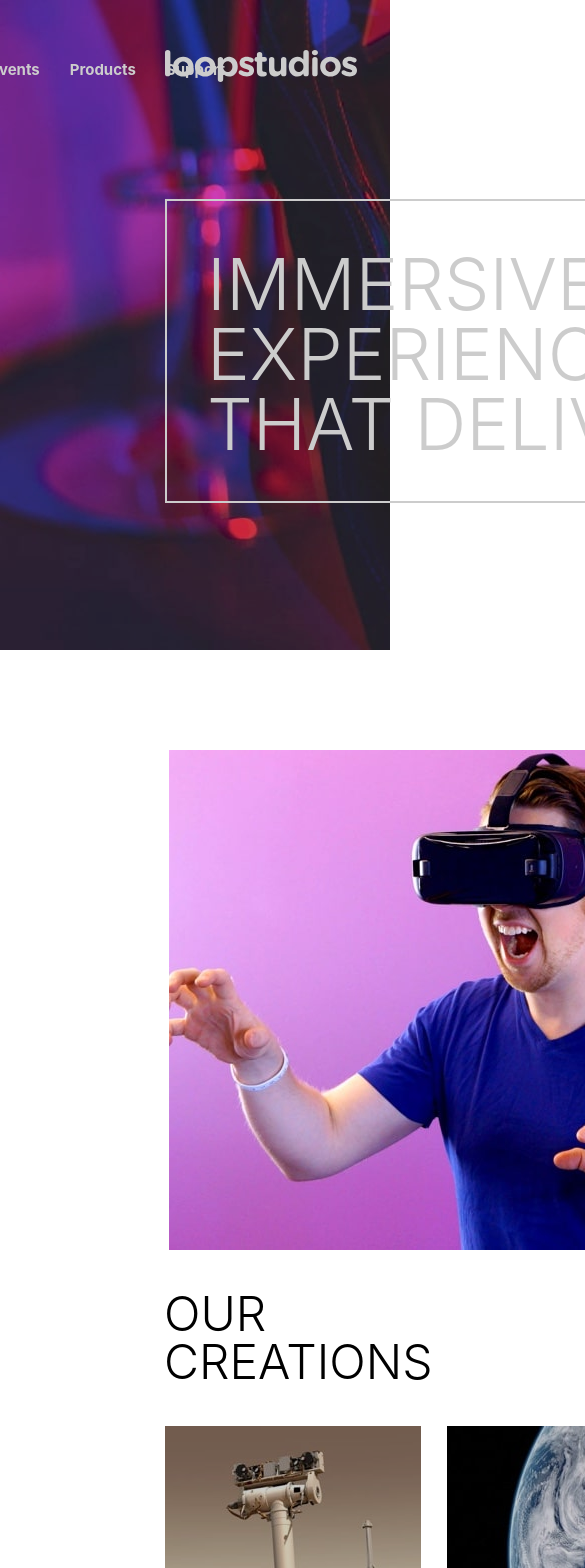
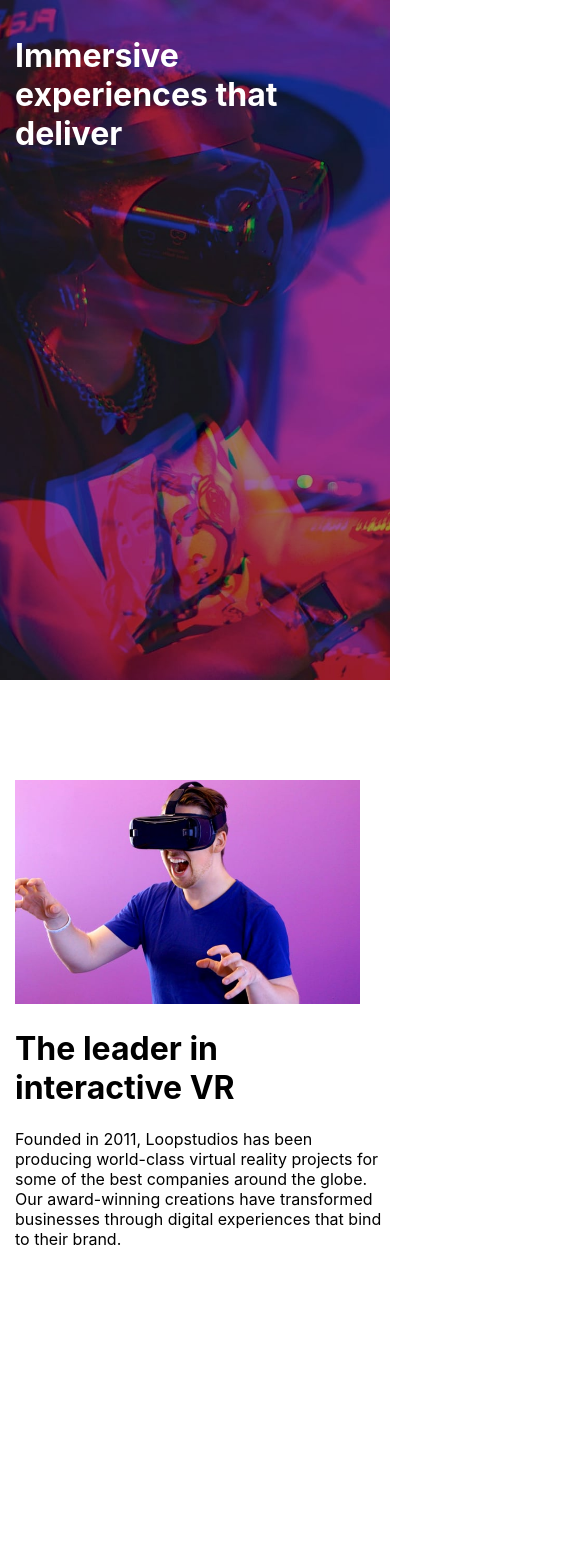
Before and after one commit to M0H1K4/Loopstudio-Landing-page, a React (Create React App) app: page / in a window 390 px wide. Shown: the top 1568 px of the page, 585 px wide, since content can reach past the window. After the commit the page ends 1265 px from the top, so only its background shows below. Built offline with nearby package versions, Linux system fonts and the light colour scheme.

Commit message:
adding mobile media

```diff
--- a/src/App.js
+++ b/src/App.js
@@ -4,11 +4,13 @@ import Middle from './Components/Middle/Middle'
 import Pictures from './Components/Pictures/Pictures'
 import Footer from './Components/Footer/Footer'
 import Added from './Components/Added/Added'
+import Mobile from './Components/Mobile/Mobile'
 import "./App.css";
 
 function App() {
   return (
   <div className="App">
+    <Mobile/>
     <Header/>
     <Middle/>
     <Added/>
--- a/src/Components/Header/Header.css
+++ b/src/Components/Header/Header.css
@@ -39,7 +39,7 @@
   line-height: 70px; /* 97.222% */
   text-transform: uppercase;
 }
-.header-logo{
+.header-logo {
   position: absolute;
   margin-left: 165px;
   margin-top: 50px;
--- /dev/null
+++ b/src/Components/Mobile/Mobile.css
@@ -0,0 +1,40 @@
+.Mobile-header {
+  background-image: url("../../images/mobile/image-hero.jpg");
+  background-size: cover;
+  background-repeat: no-repeat;
+  background-position: 75%;
+  color: white;
+  display: flex;
+  flex-direction: column;
+  justify-self: center;
+  align-items: center;
+  height: 650px;
+  padding: 15px;
+}
+.middle {
+  padding: 0px 0px 0px 15px;
+  margin-top: 100px;
+}
+.Mobile_img {
+  width: 345px;
+  height: 224px;
+}
+
+@media (max-width: 768px) {
+  .added-div,
+  .footer-div,
+  .header-main_div,
+  .middle-main_div,
+  .pictures-images {
+    display: none !important;
+  }
+  .header-main_div {
+    background-color: tomato;
+  }
+}
+
+@media (min-width: 768px) {
+  .Mobile_div {
+    display: none !important;
+  }
+}
--- /dev/null
+++ b/src/Components/Mobile/Mobile.js
@@ -0,0 +1,26 @@
+import React from "react";
+import MidImg from '../../images/mobile/image-interactive.jpg'
+
+import "./Mobile.css";
+
+export default function Mobile() {
+  return (
+    <div className="Mobile_div">
+      <header className="Mobile-header">
+        <div className="Mobile-txt_div">
+          <h1 className="Mobile-txt">Immersive experiences that deliver</h1>
+        </div>
+      </header>
+      <div className="middle">
+        <img className="Mobile_img" src={MidImg} />
+        <h1>The leader in interactive VR</h1>
+        <p className="middle-p">
+          Founded in 2011, Loopstudios has been producing world-class virtual
+          reality projects for some of the best companies around the globe. Our
+          award-winning creations have transformed businesses through digital
+          experiences that bind to their brand.
+        </p>
+      </div>
+    </div>
+  );
+}
```
